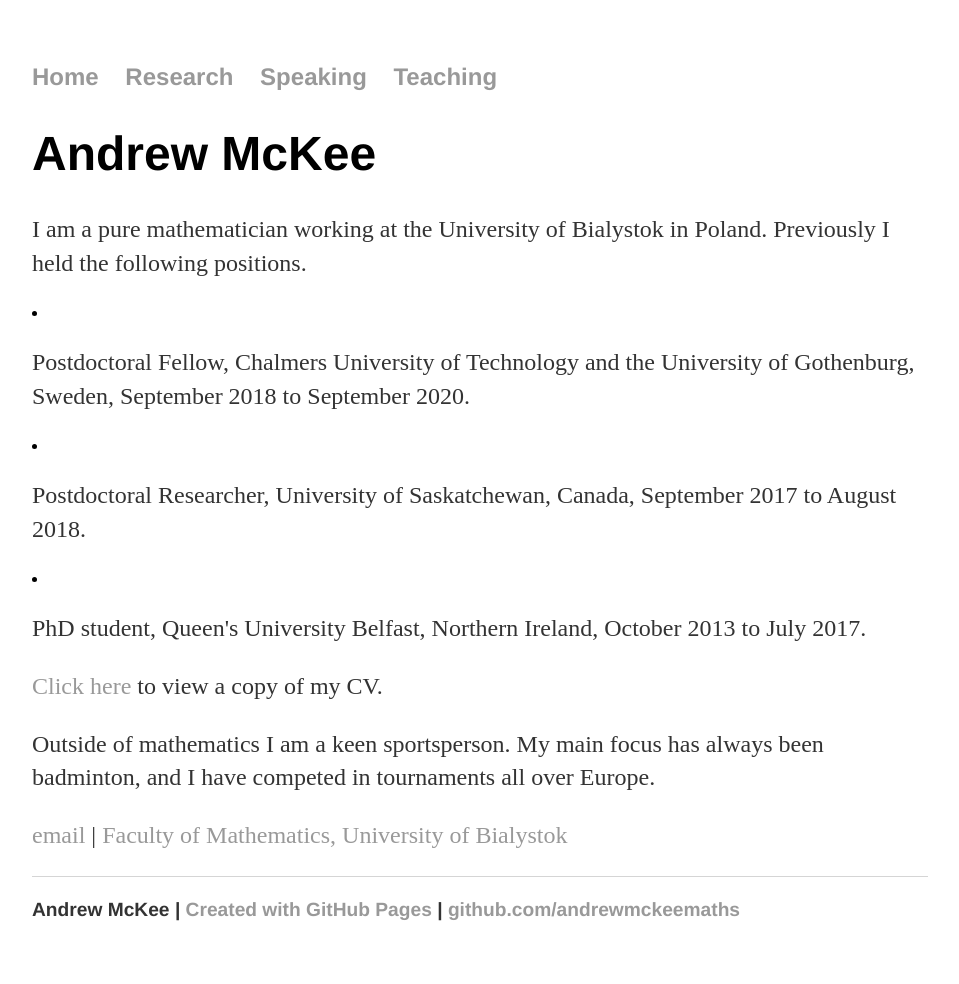
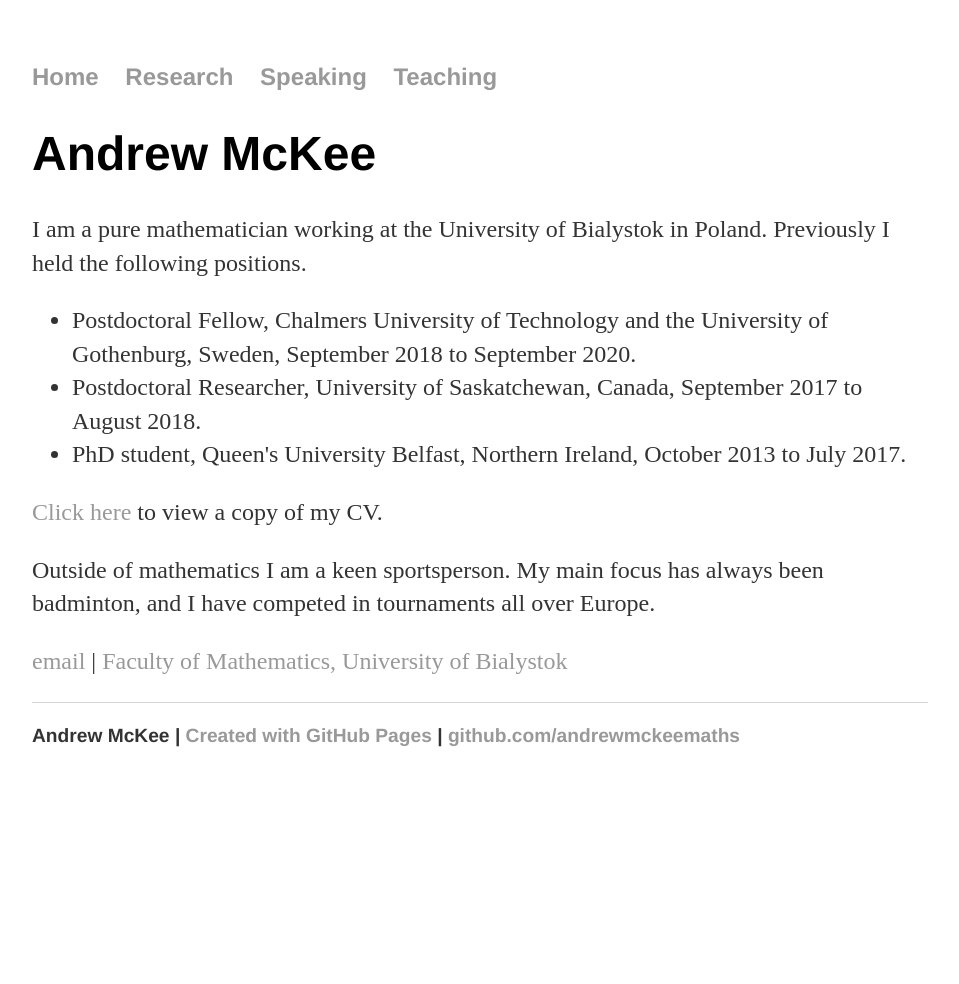
Before and after one commit to andrewmckeemaths/andrewmckeemaths.github.io, a Jekyll site: the page built from index.html, in a window 1280 px wide. Shown: the whole page, without its empty margins (160-1119 px from the left). Built offline with Jekyll 4.4.1, drawn with Linux system fonts in a browser that asks for light colours; after the commit the page ends 900 px from its top, so only the background shows below that.

Commit message:
Update index.html
List formatting

```diff
--- a/index.html
+++ b/index.html
@@ -5,9 +5,11 @@ title: Andrew McKee
     		<div class="blurb">
         		<h1>Andrew McKee</h1>
 			<p>I am a pure mathematician working at the University of Bialystok in Poland. Previously I held the following positions.</p>
-				<li><p>Postdoctoral Fellow, Chalmers University of Technology and the University of Gothenburg, Sweden, September 2018 to September 2020.</p></li>
-				<li><p>Postdoctoral Researcher, University of Saskatchewan, Canada, September 2017 to August 2018.</p></li>
-				<li><p>PhD student, Queen's University Belfast, Northern Ireland, October 2013 to July 2017.</p></li>
+				<ul>
+					<li>Postdoctoral Fellow, Chalmers University of Technology and the University of Gothenburg, Sweden, September 2018 to September 2020.</li>
+					<li>Postdoctoral Researcher, University of Saskatchewan, Canada, September 2017 to August 2018.</li>
+					<li>PhD student, Queen's University Belfast, Northern Ireland, October 2013 to July 2017.</li>
+				</ul>
 
 			<p><a href="andrewmckeemaths.github.io/aboutdocs/CVAMcKee.pdf" target="_blank">Click here</a> to view a copy of my CV.</p>
 
```
